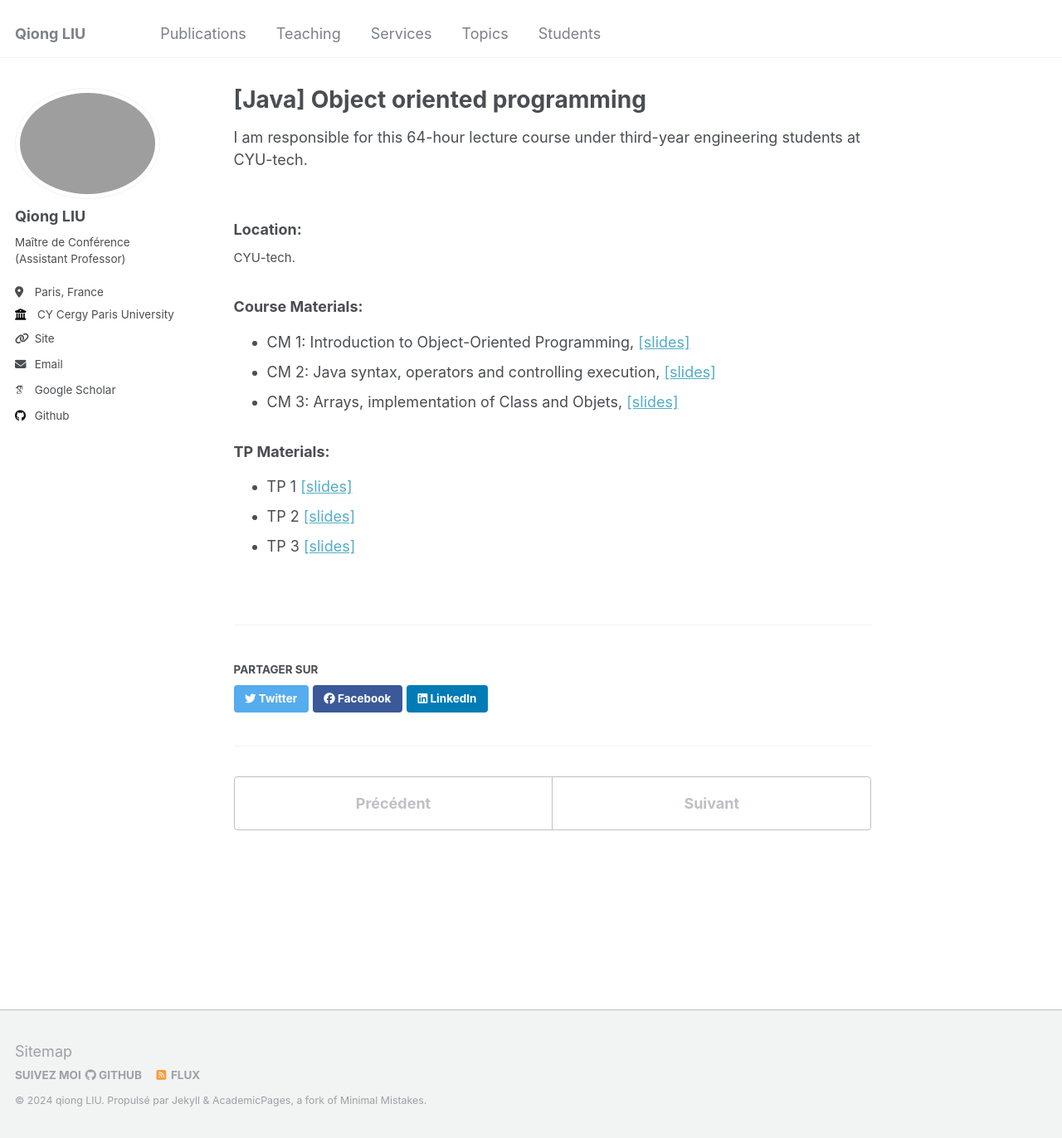
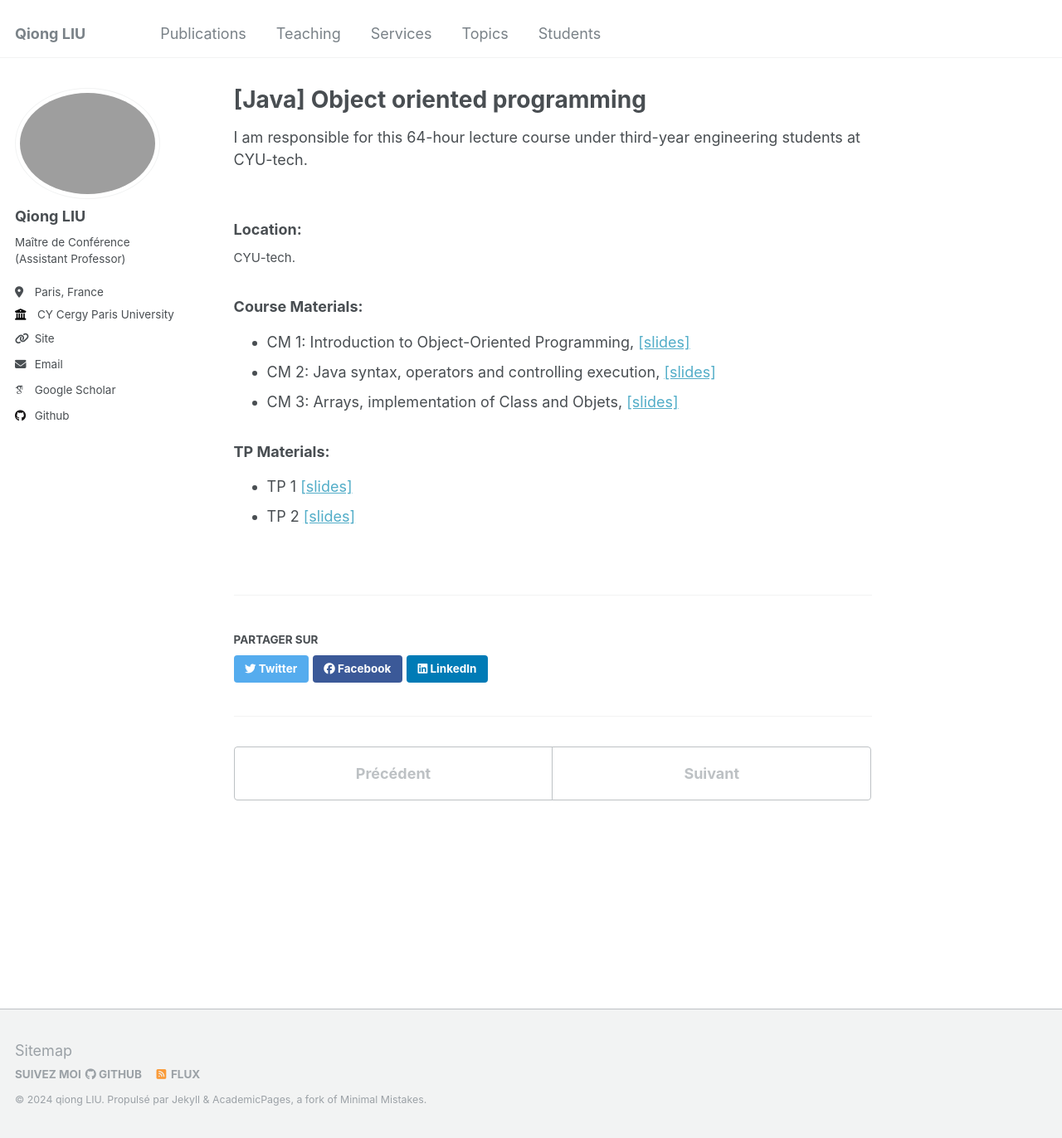
Before and after one commit to evesiphus/evesiphus.github.io, a Jekyll site: the page built from _teaching/2024-fall-java.md, in a window 1280 px wide and 1372 px high. Shown: the whole window at 83% size. Built offline with Jekyll 4.4.1, drawn with Linux system fonts in a browser that asks for light colours; some web fonts are replaced.

Commit message:
Update 2024-fall-java.md

```diff
--- a/_teaching/2024-fall-java.md
+++ b/_teaching/2024-fall-java.md
@@ -22,4 +22,3 @@ hours: "64h (CM+TP)"
 ### TP Materials:
 - TP 1 [[slides]](https://evesiphus.github.io/assets/teaching/java/Java_TP1.pdf)
 - TP 2 [[slides]](https://evesiphus.github.io/assets/teaching/java/Java_Lab2.pdf)
-- TP 3 [[slides]](https://evesiphus.github.io/assets/teaching/java/Java_lab3.pdf)
```
